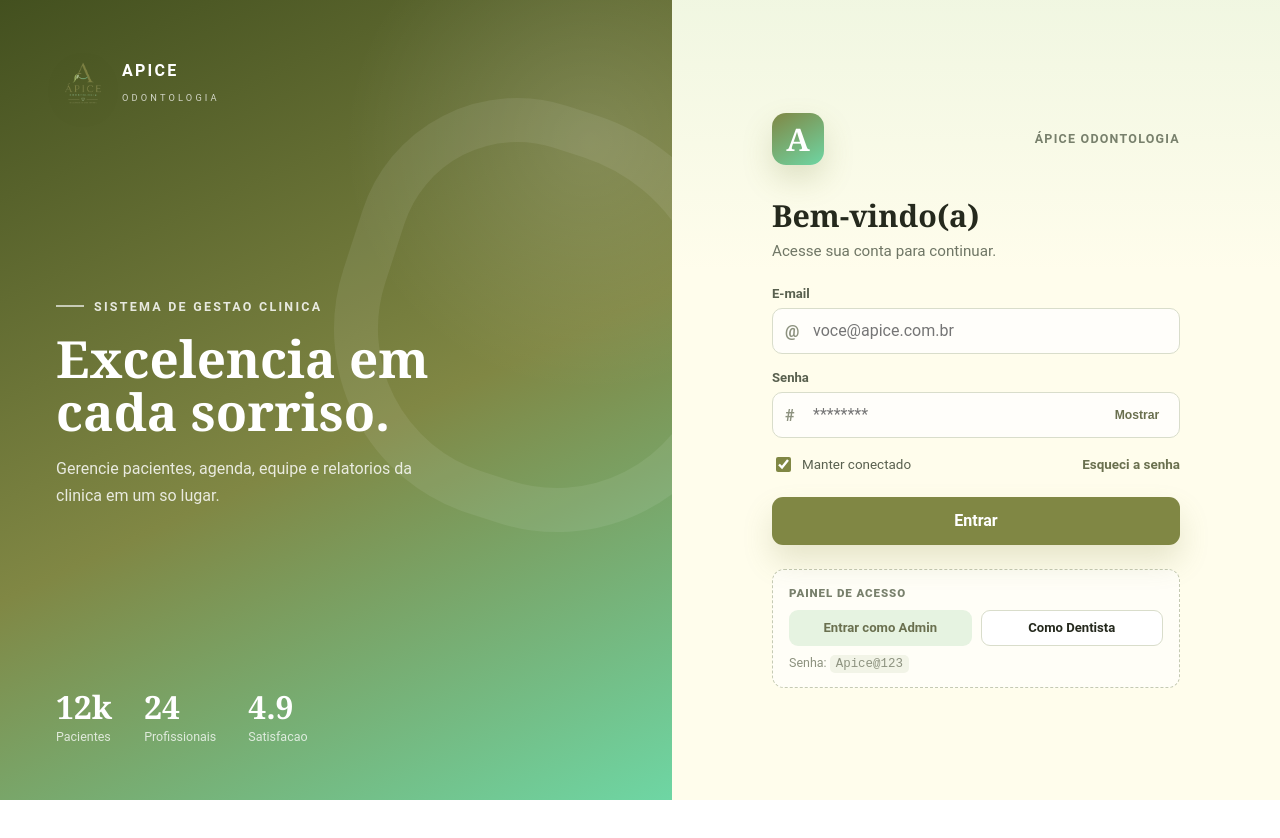
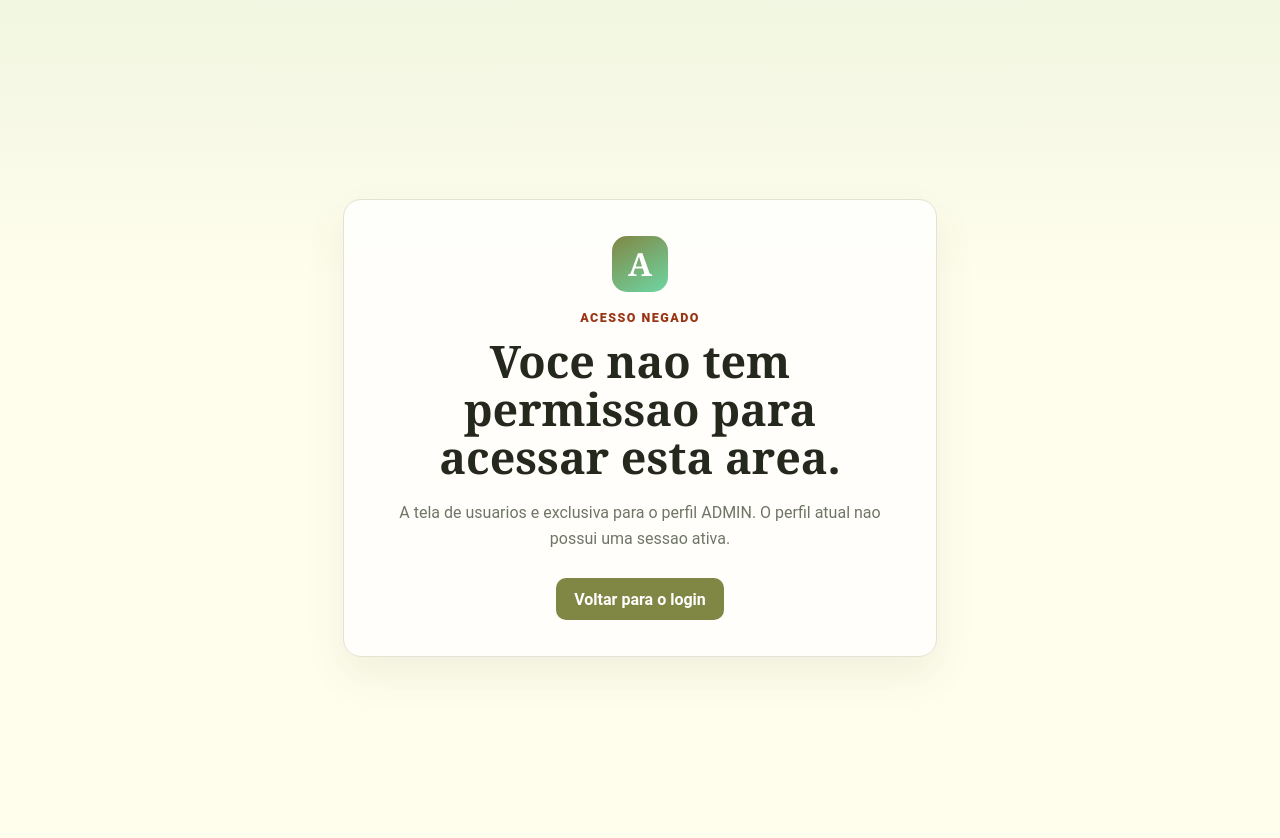
Before and after one commit to rFanha/apice-odontologia-frontend, an Angular app: page /acesso-negado in a window 1280 px wide. Before the commit this address led to /login. Shown: the top 838 px of the page. Before the commit the page ends 800 px from the top, so only its background shows below. Built offline with nearby package versions, Linux system fonts and the light colour scheme.

Commit message:
feat: Implementar controle de acesso por perfil e página de acesso

```diff
--- a/src/app/app.routes.ts
+++ b/src/app/app.routes.ts
@@ -1,4 +1,6 @@
 import { Routes } from '@angular/router';
+
+import { perfilGuard } from './core/auth/perfil.guard';
 
 export const routes: Routes = [
   {
@@ -12,7 +14,16 @@ export const routes: Routes = [
   },
   {
     path: 'usuarios',
+    canActivate: [perfilGuard],
+    data: {
+      perfis: ['ADMIN'],
+    },
     loadComponent: () => import('./pages/usuarios/usuarios').then((m) => m.Usuarios),
+  },
+  {
+    path: 'acesso-negado',
+    loadComponent: () =>
+      import('./pages/acesso-negado/acesso-negado').then((m) => m.AcessoNegado),
   },
   {
     path: '**',
--- /dev/null
+++ b/src/app/core/auth/perfil.guard.ts
@@ -0,0 +1,22 @@
+import { inject } from '@angular/core';
+import { CanActivateFn, Router } from '@angular/router';
+
+import { AuthService, LoginResponse } from './auth.service';
+
+export const perfilGuard: CanActivateFn = (route) => {
+  const authService = inject(AuthService);
+  const router = inject(Router);
+  const sessao = authService.getSessao();
+  const perfisPermitidos = route.data['perfis'] as LoginResponse['perfil'][] | undefined;
+
+  if (!sessao) {
+    return router.createUrlTree(['/login']);
+  }
+
+  // Garante que telas administrativas nao sejam carregadas por perfis sem permissao.
+  if (perfisPermitidos?.length && !perfisPermitidos.includes(sessao.perfil)) {
+    return router.createUrlTree(['/acesso-negado']);
+  }
+
+  return true;
+};
--- /dev/null
+++ b/src/app/pages/acesso-negado/acesso-negado.html
@@ -0,0 +1,16 @@
+<main class="forbidden-page">
+  <section class="forbidden-card">
+    <div class="logo-mark" aria-hidden="true">A</div>
+    <p class="eyebrow">Acesso negado</p>
+    <h1>Voce nao tem permissao para acessar esta area.</h1>
+    <p class="message">
+      A tela de usuarios e exclusiva para o perfil ADMIN. O perfil atual
+      @if (sessao; as usuario) {
+        e <strong>{{ usuario.perfil }}</strong>.
+      } @else {
+        nao possui uma sessao ativa.
+      }
+    </p>
+    <a routerLink="/login">Voltar para o login</a>
+  </section>
+</main>
--- /dev/null
+++ b/src/app/pages/acesso-negado/acesso-negado.scss
@@ -0,0 +1,75 @@
+:host {
+  display: block;
+  min-height: 100vh;
+  background:
+    linear-gradient(180deg, rgba(165, 213, 170, 0.16), transparent 280px),
+    #fffdec;
+  color: #25291d;
+}
+
+.forbidden-page {
+  display: grid;
+  min-height: 100vh;
+  place-items: center;
+  padding: 28px;
+}
+
+.forbidden-card {
+  width: min(100%, 520px);
+  padding: 36px;
+  border: 1px solid #e1e4d2;
+  border-radius: 18px;
+  background: rgba(255, 255, 255, 0.78);
+  box-shadow: 0 18px 40px rgba(80, 84, 50, 0.08);
+  text-align: center;
+}
+
+.logo-mark {
+  display: grid;
+  width: 56px;
+  height: 56px;
+  margin: 0 auto 18px;
+  place-items: center;
+  border-radius: 15px;
+  color: #fff;
+  background: linear-gradient(150deg, #808744, #6ed6a4);
+  font-family: Georgia, "Times New Roman", serif;
+  font-size: 2rem;
+  font-weight: 700;
+}
+
+.eyebrow {
+  margin: 0 0 12px;
+  color: #9a3412;
+  font-size: 0.78rem;
+  font-weight: 800;
+  letter-spacing: 0.12em;
+  text-transform: uppercase;
+}
+
+h1 {
+  margin: 0;
+  color: #25291d;
+  font-family: Georgia, "Times New Roman", serif;
+  font-size: clamp(2rem, 5vw, 2.8rem);
+  line-height: 1.08;
+}
+
+.message {
+  margin: 18px 0 26px;
+  color: #6f7665;
+  line-height: 1.65;
+}
+
+a {
+  display: inline-flex;
+  align-items: center;
+  justify-content: center;
+  min-height: 42px;
+  padding: 0 18px;
+  border-radius: 10px;
+  color: #fff;
+  background: #808744;
+  font-weight: 700;
+  text-decoration: none;
+}
--- /dev/null
+++ b/src/app/pages/acesso-negado/acesso-negado.ts
@@ -0,0 +1,15 @@
+import { Component, inject } from '@angular/core';
+import { RouterLink } from '@angular/router';
+
+import { AuthService } from '../../core/auth/auth.service';
+
+@Component({
+  selector: 'app-acesso-negado',
+  imports: [RouterLink],
+  templateUrl: './acesso-negado.html',
+  styleUrl: './acesso-negado.scss',
+})
+export class AcessoNegado {
+  protected readonly sessao = inject(AuthService).getSessao();
+
+}
--- a/src/app/pages/login/login.ts
+++ b/src/app/pages/login/login.ts
@@ -75,7 +75,7 @@ export class Login {
       next: (usuario) => {
         this.loading.set(false);
         this.successMessage.set(`Login realizado com sucesso. Bem-vindo(a), ${usuario.nome}.`);
-        void this.router.navigateByUrl('/usuarios');
+        void this.router.navigateByUrl(usuario.perfil === 'ADMIN' ? '/usuarios' : '/acesso-negado');
       },
       error: (error: unknown) => {
         this.loading.set(false);
--- a/src/app/pages/usuarios/usuarios.html
+++ b/src/app/pages/usuarios/usuarios.html
@@ -4,6 +4,7 @@
       <div class="brand">APICE ODONTOLOGIA</div>
       <h1>Usuarios</h1>
       <p>Controle de acesso e perfis do sistema.</p>
+      <span class="permission-note">Area exclusiva para perfil ADMIN</span>
     </div>
 
     <button class="primary-button" type="button" (click)="abrirNovoUsuario()">
--- a/src/app/pages/usuarios/usuarios.scss
+++ b/src/app/pages/usuarios/usuarios.scss
@@ -45,6 +45,17 @@ h1 {
 .drawer p {
   margin: 6px 0 0;
   color: #6f7665;
+}
+
+.permission-note {
+  display: inline-flex;
+  margin-top: 12px;
+  padding: 6px 10px;
+  border-radius: 999px;
+  color: #376a52;
+  background: #e6f7ed;
+  font-size: 0.76rem;
+  font-weight: 800;
 }
 
 .primary-button,
```
Also changed, not shown: 1 other file (tests, documents, lock files or other folders).
